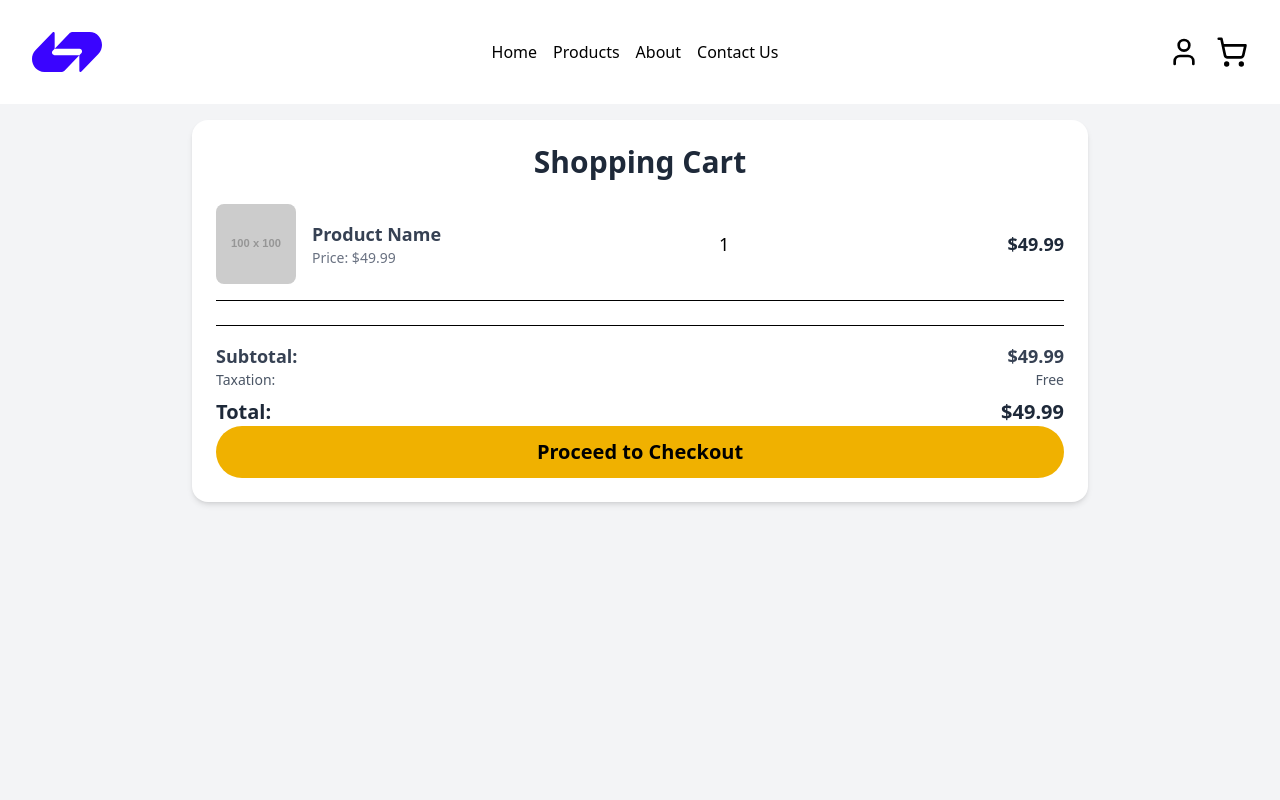
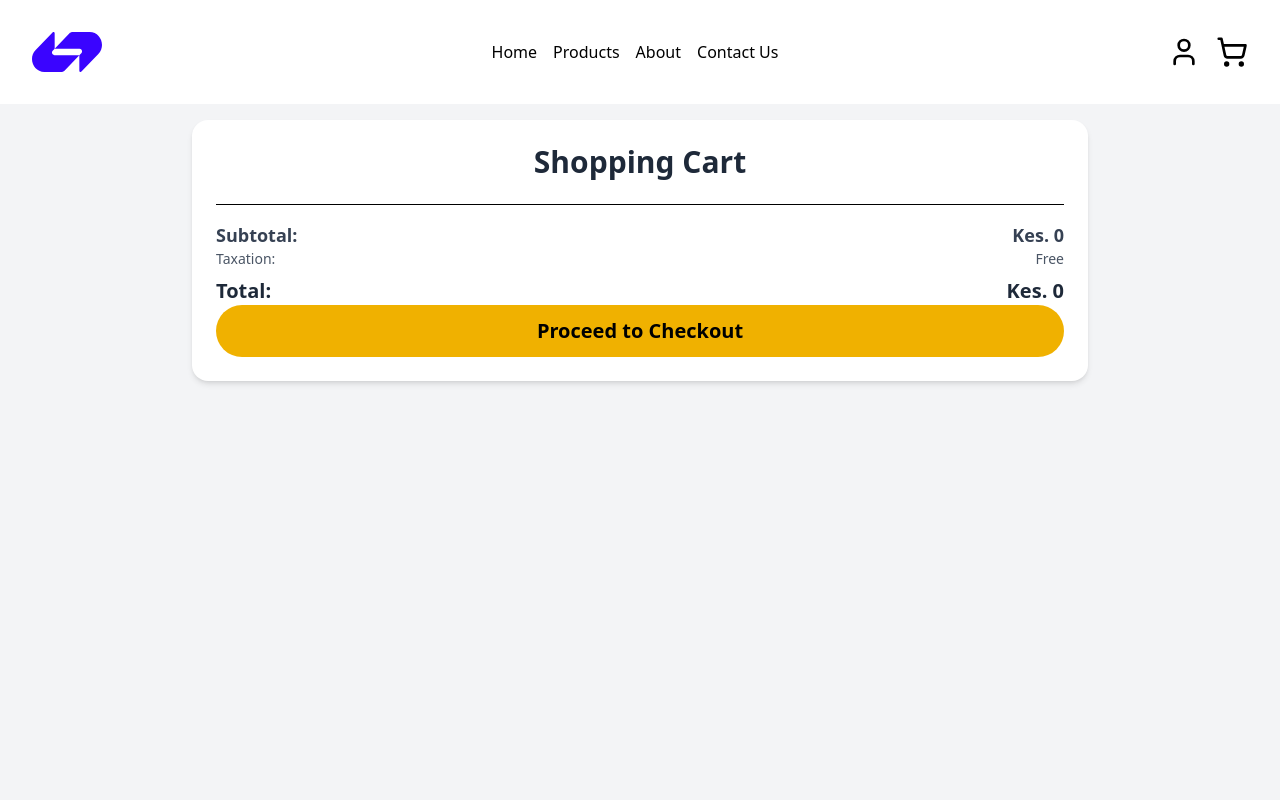
Before and after one commit to GDSC-UoE/E-commerce_fe, a React (Vite) app: page /cart in a window 1280 px wide. Shown: the top 800 px of the page. Built offline with nearby package versions, Linux system fonts and the light colour scheme.

Commit message:
Refactor Cart component to use context for state management; create CartItem component for individual cart items display

```diff
--- a/src/components/Navbar.jsx
+++ b/src/components/Navbar.jsx
@@ -28,7 +28,7 @@ function Navbar() {
             {/* Cart button / User Icon */}
             <div className="hidden md:flex gap-4">
                 <User size={32} />
-                <ShoppingCartIcon size={32} />
+                <Link to={"/cart"}>   <ShoppingCartIcon size={32} /></Link>
             </div>
 
             {/* Mobile Menu icon */}
--- a/src/pages/Cart.jsx
+++ b/src/pages/Cart.jsx
@@ -1,6 +1,44 @@
-import React from 'react';
+import React, { useContext } from 'react';
+import { ShopContext } from '../context/ShopContext';
+
+function CartItem({ image, name, description, price, quantity, id }) {
+
+
+    return (
+        <div className="flex items-center justify-between border-b pb-4">
+            <div className="flex items-center space-x-4">
+                <img
+                    src={image}
+                    alt="Product"
+                    className="w-20 h-20 rounded-lg object-cover"
+                />
+                <div>
+                    <h3 className="text-lg font-semibold text-gray-700">{name}</h3>
+                    <p className="text-gray-500 text-sm">Price: Kes. {price}</p>
+                </div>
+            </div>
+            <div className="flex items-center space-x-2">
+                <input
+                    type="number"
+                    className="w-12 text-center border rounded-md"
+                    value={quantity}
+                    disabled
+
+                    min="1"
+                />
+              </div>
+            <p className="text-lg font-semibold text-gray-800">Kes. {price * quantity}</p>
+        </div>
+    );
+}
 
 function Cart() {
+    const { cart } = useContext(ShopContext);
+
+    const getTotal = () => {
+        return cart.reduce((total, item) => total + item.price * item.quantity, 0);
+    };
+
     return (
         <div className="min-h-screen bg-gray-100 p-4">
             <div className="max-w-4xl mx-auto bg-white rounded-2xl shadow-md p-6 space-y-6">
@@ -8,35 +46,16 @@ function Cart() {
 
                 {/* Cart Items */}
                 <div className="space-y-4">
-          {/* Example Cart Item */}
-          <div className="flex items-center justify-between border-b pb-4">
-            <div className="flex items-center space-x-4">
-              <img
-                src="https://via.placeholder.com/100"
-                alt="Product"
-                className="w-20 h-20 rounded-lg object-cover"
-              />
-              <div>
-                <h3 className="text-lg font-semibold text-gray-700">Product Name</h3>
-                <p className="text-gray-500 text-sm">Price: $49.99</p>
-              </div>
-            </div>
-            <div className="flex items-center space-x-2">
-
-              <span className="text-lg">1</span>
-
-            </div>
-            <p className="text-lg font-semibold text-gray-800">$49.99</p>
-          </div>
-
-          {/* Add more products by duplicating the block above */}
+                    {cart.map((item, index) => (
+                        <CartItem key={index} {...item} />
+                    ))}
                 </div>
 
                 {/* Summary Section */}
                 <div className="border-t pt-4">
                     <div className="flex justify-between text-lg font-semibold text-gray-700">
                         <span>Subtotal:</span>
-            <span>$49.99</span>
+                        <span>Kes. {getTotal()}</span>
                     </div>
                     <div className="flex justify-between text-sm text-gray-600">
                         <span>Taxation:</span>
@@ -44,7 +63,7 @@ function Cart() {
                     </div>
                     <div className="flex justify-between text-xl font-bold text-gray-800 mt-2">
                         <span>Total:</span>
-            <span>$49.99</span>
+                        <span>Kes. {getTotal()}</span>
                     </div>
                     <button className="w-full bg-yellow-500 text-black px-6 py-3 rounded-full text-xl font-semibold hover:bg-yellow-600 transition duration-300">
                         Proceed to Checkout
```
Lines whose indentation alone changed are shown as unchanged.
